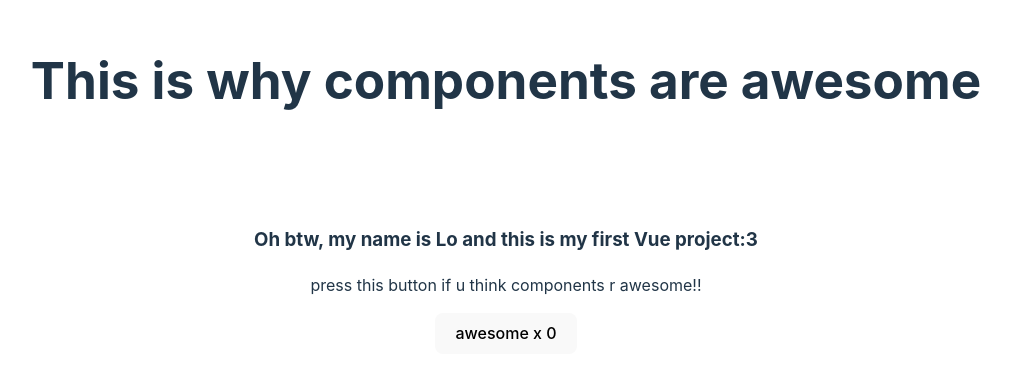
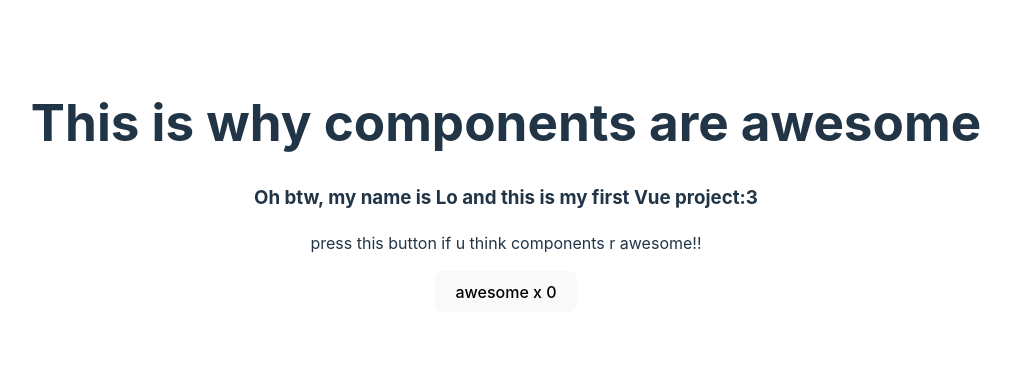
Before and after one commit to losalmson/vue-getting-started060524, a Vue app: page / in a window 1280 px wide. Shown: the part 214-592 px from the top of the page, without its empty margins (134-1145 px from the left). Built offline with nearby package versions, Linux system fonts and the light colour scheme.

Commit message:
Addded classes with v-bind

```diff
--- a/src/components/AwesomeComponent.vue
+++ b/src/components/AwesomeComponent.vue
@@ -5,7 +5,8 @@ import { ref } from "vue";
 defineProps<{ msg: string }>();
 
 const count: number = ref(0);
-
+const myBtnClass = "btn-awesome";
+const myDivClass = "card-awesome";
 const myName: string = "Lo";
 
 </script>
@@ -14,10 +15,10 @@ const myName: string = "Lo";
     <!-- interpolation of msg  -->
     <h1> {{ msg }}</h1>
 
-    <div class="card"></div>
+    <div v-bind:class="myDivClass"></div>
         <!-- interpolation -->
         <h3>Oh btw, my name is {{ myName }} and this is my first Vue project:3</h3>
         <p>press this button if u think components r awesome!!</p>
         <!-- v-on with @ to press btn and interpolation -->
-        <button type="button" @click="count++">awesome x {{ count }}</button>
+        <button type="button" :class="myBtnClass" @click="count++">awesome x {{ count }}</button>
 </template>
```
